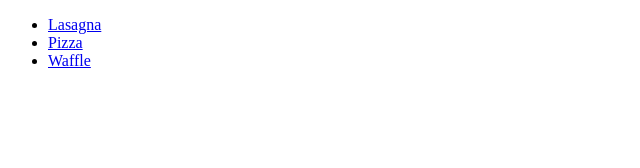
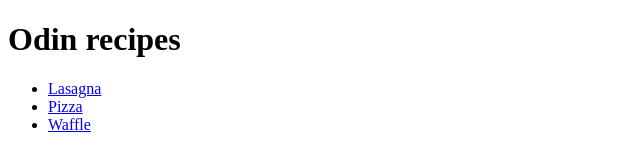
Before and after one commit to Mamme-kedir/Odin-recipes, a plain HTML site: page index.html in a window 1280 px wide. Shown: the whole page, without its empty margins (0-640 px from the left). Drawn offline with Linux system fonts and the light colour scheme.

Commit message:
Update index.html
added the odin recipes heading to the body

```diff
--- a/index.html
+++ b/index.html
@@ -6,6 +6,7 @@
     <title>Document</title>
 </head>
 <body>
+    <h1>Odin recipes</h1>
     <ul>
         <li><a href="recipes/lasagna.html">Lasagna</a></li>
         <li><a href="recipes/pizza.html">Pizza</a></li>
```
